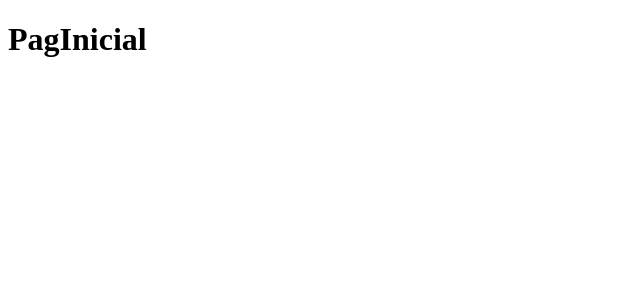
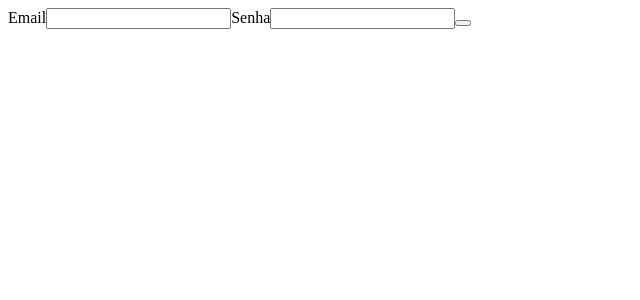
Before and after one commit to Reginaldolgj/Curso-React, a React (Vite) app in the folder TreinandoReactTS/: page /entrar in a window 1280 px wide. Before the commit this address led to /pagina-inicial. Shown: the top 300 px of the page, without its empty margins (0-640 px from the left). Built offline with nearby package versions, Linux system fonts and the light colour scheme.

Commit message:
Treinando useState

```diff
--- a/TreinandoReactTS/src/PagInicial/PagInicial.tsx
+++ /dev/null
@@ -1,3 +0,0 @@
-export const PagInicial = () => {
-  return <h1>PagInicial</h1>
-}
--- /dev/null
+++ b/TreinandoReactTS/src/pages/PagInicial/PagInicial.tsx
@@ -0,0 +1,7 @@
+import { Link } from "react-router-dom";
+
+export const PagInicial = () => {
+  return <h1>
+          <Link to="/entrar">Login</Link>
+    PagInicial</h1>;
+};
--- /dev/null
+++ b/TreinandoReactTS/src/pages/login/Login.tsx
@@ -0,0 +1,30 @@
+import { useState } from "react";
+
+
+export const Login = () => {
+  const [email, setEmail] = useState('');
+  const [password, setPassword] = useState('');
+
+  const handleEntrar = () => {
+    console.log(email)
+    console.log(password)
+  }
+  return (
+    <div>
+      <form>
+
+        <label>
+          <span>Email</span>
+          <input type="text" value={email} onChange={e => setEmail(e.target.value)} />
+        </label>
+
+        <label>
+          <span>Senha</span>
+          <input type="password" value={password} onChange={e => setPassword(e.target.value)} />
+        </label>
+
+      <button type="button" onClick={handleEntrar}/>
+      </form>
+    </div>
+  );
+};
--- a/TreinandoReactTS/src/routes/index.tsx
+++ b/TreinandoReactTS/src/routes/index.tsx
@@ -1,5 +1,6 @@
 import { Route, Routes as Switch, BrowserRouter, Navigate } from "react-router-dom"
-import { PagInicial } from "../PagInicial/PagInicial"
+import { PagInicial } from "../pages/PagInicial/PagInicial"
+import { Login } from "../pages/login/Login"
 
 export const Routes = () => {
 
@@ -7,6 +8,8 @@
     <BrowserRouter>
       <Switch>
         <Route path="/pagina-inicial" element={<PagInicial />} />
+        <Route path="/entrar" element={<Login />} />
+
         {/* adiciona um redirecionamento para uma pág, precisa ser a ult rota */}
         <Route path="*" element={ <Navigate to ="/pagina-inicial" />}/>
       </Switch>
```
